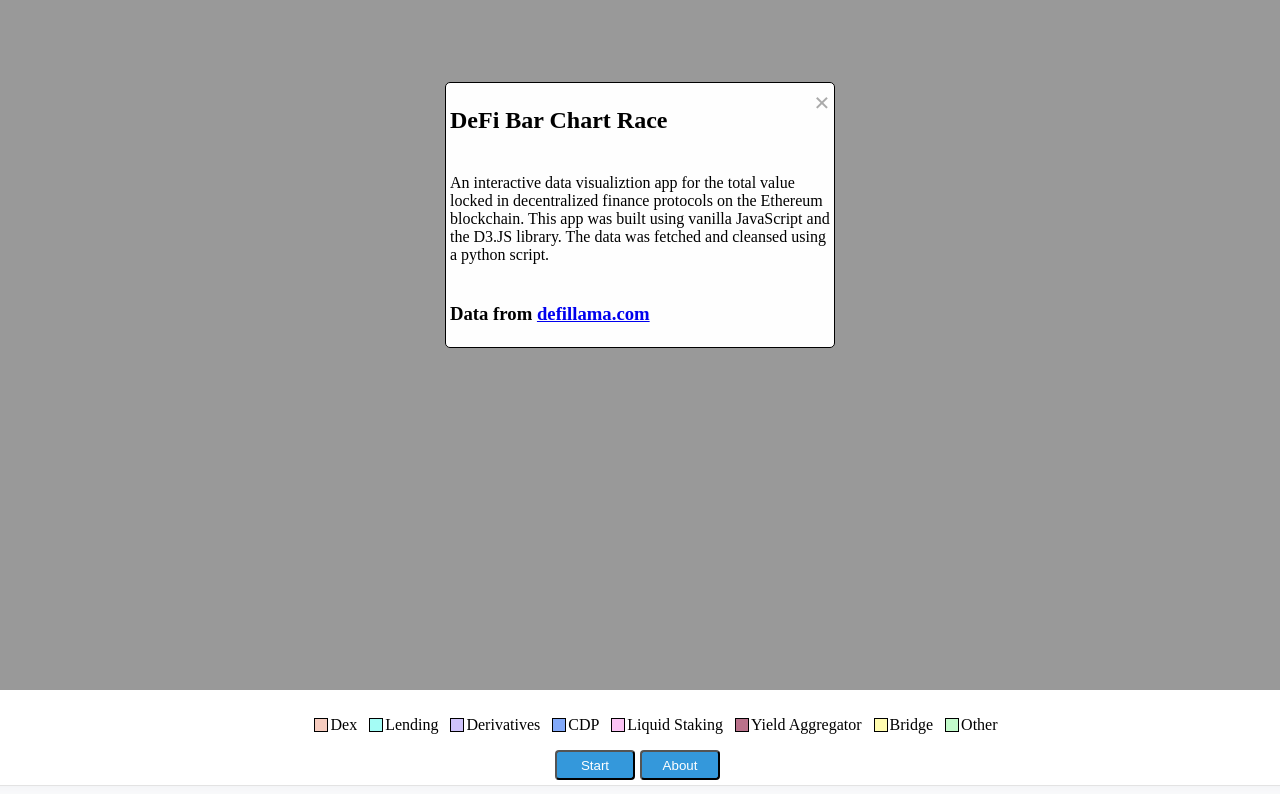
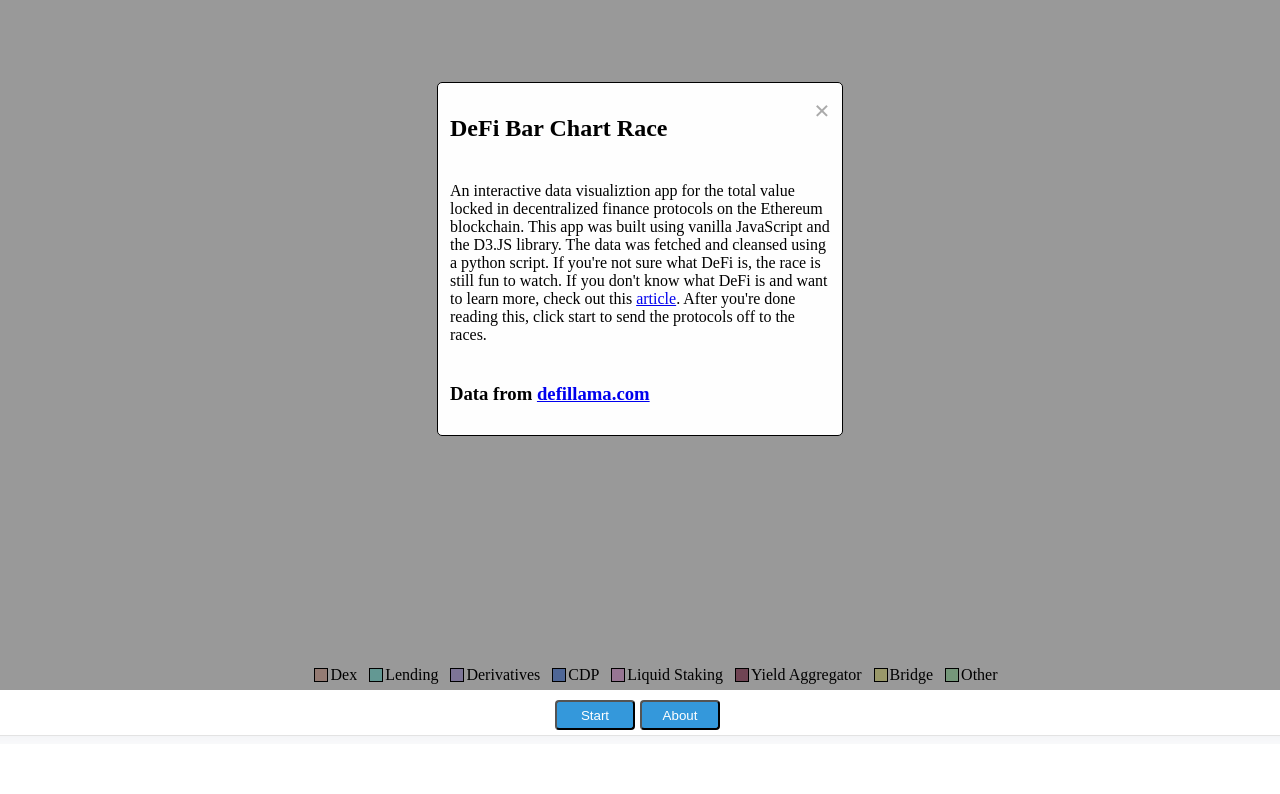
Before and after one commit to jacksondooley/DeFi-TVL-Bubble-Race, a website built with webpack: page index.html in a window 1280 px wide. Shown: the part 110-904 px from the top of the page. After the commit the page ends 854 px from the top, so only its background shows below. Built offline with nearby package versions, Linux system fonts and the light colour scheme.

Commit message:
updated modal

```diff
--- a/index.html
+++ b/index.html
@@ -98,6 +98,9 @@
               An interactive data visualiztion app for the total value locked in decentralized finance protocols on the Ethereum blockchain.
               This app was built using vanilla JavaScript and the D3.JS library.
               The data was fetched and cleansed using a python script.
+              If you're not sure what DeFi is, the race is still fun to watch.
+              If you don't know what DeFi is and want to learn more, check out this <a href="https://www.investopedia.com/decentralized-finance-defi-5113835">article</a>.
+              After you're done reading this, click start to send the protocols off to the races.
             </p>
           </div>
           <div class="modal-footer">
--- a/src/scripts/barChartRace.js
+++ b/src/scripts/barChartRace.js
@@ -3,7 +3,7 @@ import * as d3 from "d3";
 export function BarChartRace(chartId, extendedSettings) {
   const chartSettings = {
     width: 1400,
-    height: 700,
+    height: 650,
     padding: 100,
     titlePadding: 5,
     columnPadding: 0.5,
@@ -13,7 +13,7 @@ export function BarChartRace(chartId, extendedSettings) {
   };
 
   chartSettings.innerWidth = chartSettings.width - chartSettings.padding * 2;
-  chartSettings.innerHeight = chartSettings.height - chartSettings.padding;
+  chartSettings.innerHeight = chartSettings.height - chartSettings.padding * 2;
 
   const chartDataSets = [];
   let chartTransition;
--- a/src/styles/styles.css
+++ b/src/styles/styles.css
@@ -188,7 +188,7 @@ svg {
 .modal-content {
   background-color: #fefefe;
   margin: 15% auto; /* 15% from the top and centered */
-  padding: 2px;
+  padding: 10px;
   width: 30%; /* Could be more or less, depending on screen size */
   border: 1px solid black;
   border-radius: 5px;
```
Also changed, not shown: dist/main.css, 1 other file.
